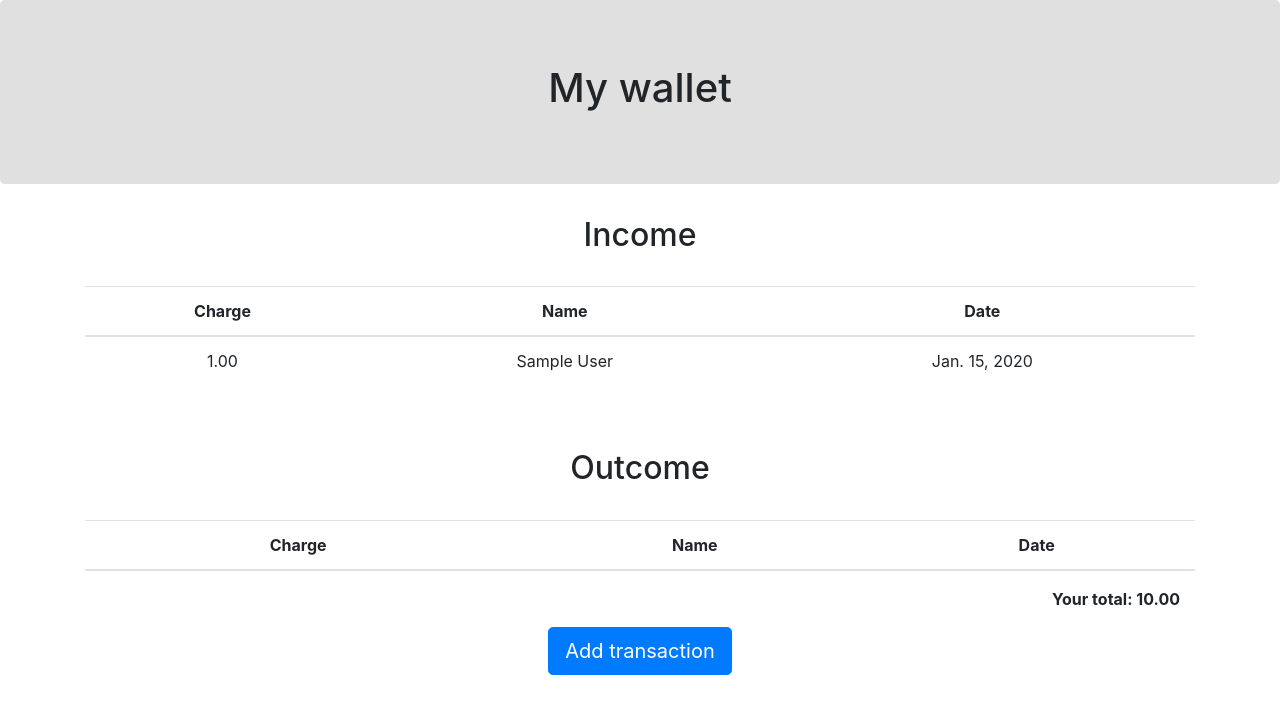
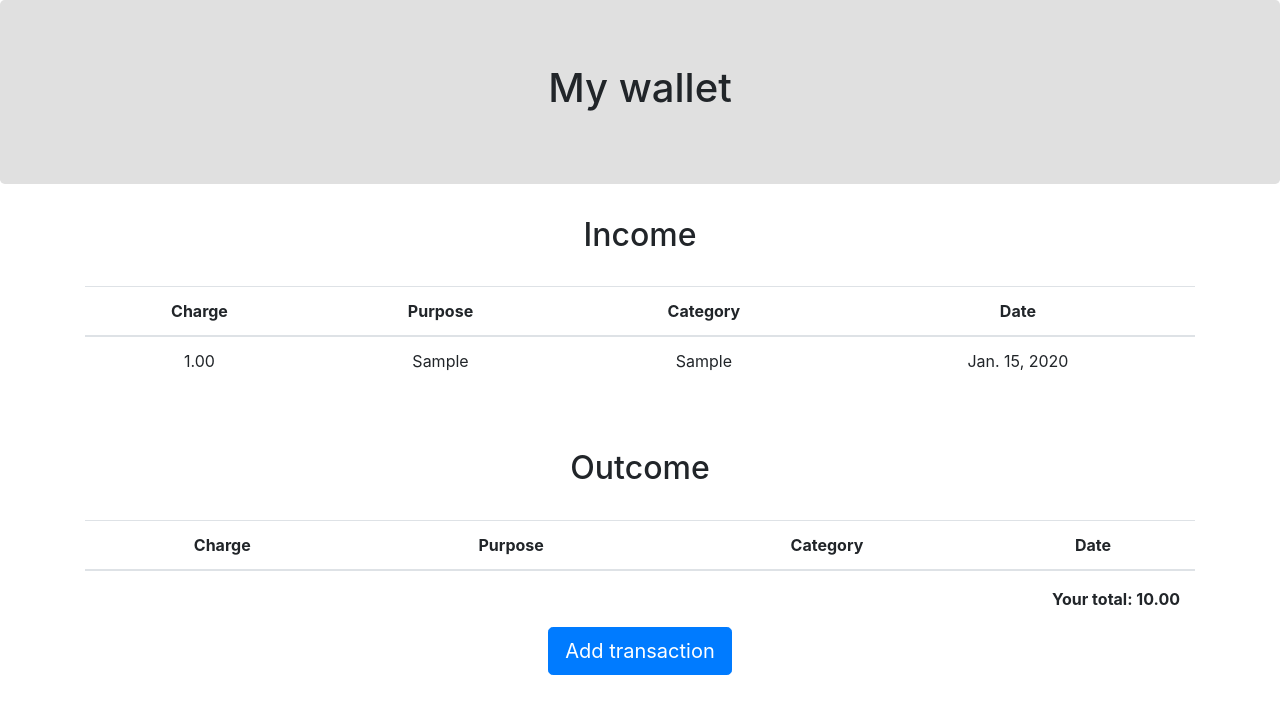
Before and after one commit to lockyStar/MyWallet, a Django app: page /charges/1/ in a window 1280 px wide. Shown: the top 714 px of the page. Run offline with Django 3.2, Linux system fonts and the light colour scheme; tables that the repository leaves empty hold one stand-in row (values such as "Sample post"); lists and menus that the app fills with data are empty; some libraries are stand-ins or nearby versions.

Commit message:
Category and purpose added

```diff
--- a/myfinance/finance/form_validation.py
+++ b/myfinance/finance/form_validation.py
@@ -9,7 +9,7 @@
 class ChargeForm(ModelForm):
     class Meta:
         model = Charge
-        fields = ['value', 'date']
+        fields = ['value', 'date', 'purpose', 'category']
 
     def clean_date(self):
         try:
--- a/myfinance/finance/templates/table.html
+++ b/myfinance/finance/templates/table.html
@@ -16,7 +16,8 @@
                     <thead>
                         <tr>
                             <th style="text-align:center">Charge</th>
-                            <th style="text-align:center">Name</th>
+                            <th style="text-align:center">Purpose</th>
+                            <th style="text-align:center">Category</th>
                             <th style="text-align:center">Date</th>
                         </tr>
                     </thead>
@@ -25,7 +26,16 @@
             {% if charge.value >= 0 %}
                         <tr>
                             <td>{{charge.value}}</td>
-                            <td>{{acc.name}}</td>
+                            {% if charge.purpose != "" %}
+                                <td>{{charge.purpose}}</td>
+                            {% else %}
+                                <td>-</td>
+                            {% endif %}
+                            {% if charge.category != "" %}
+                                <td>{{charge.category}}</td>
+                            {% else %}
+                                <td>-</td>
+                            {% endif %}
                             <td>{{charge.date}}</td>
 
                         </tr>
@@ -49,7 +59,8 @@
                     <thead>
                         <tr>
                             <th style="text-align:center">Charge</th>
-                            <th style="text-align:center">Name</th>
+                            <th style="text-align:center">Purpose</th>
+                            <th style="text-align:center">Category</th>
                             <th style="text-align:center">Date</th>
                         </tr>
                     </thead>
@@ -58,7 +69,16 @@
             {% if charge.value <= 0 %}
                         <tr>
                             <td>{{charge.value}}</td>
-                            <td>{{acc.name}}</td>
+                            {% if charge.purpose != "" %}
+                                <td>{{charge.purpose}}</td>
+                            {% else %}
+                                <td>-</td>
+                            {% endif %}
+                            {% if charge.category != "" %}
+                                <td>{{charge.category}}</td>
+                            {% else %}
+                                <td>-</td>
+                            {% endif %}
                             <td>{{charge.date}}</td>
 
                         </tr>
```
